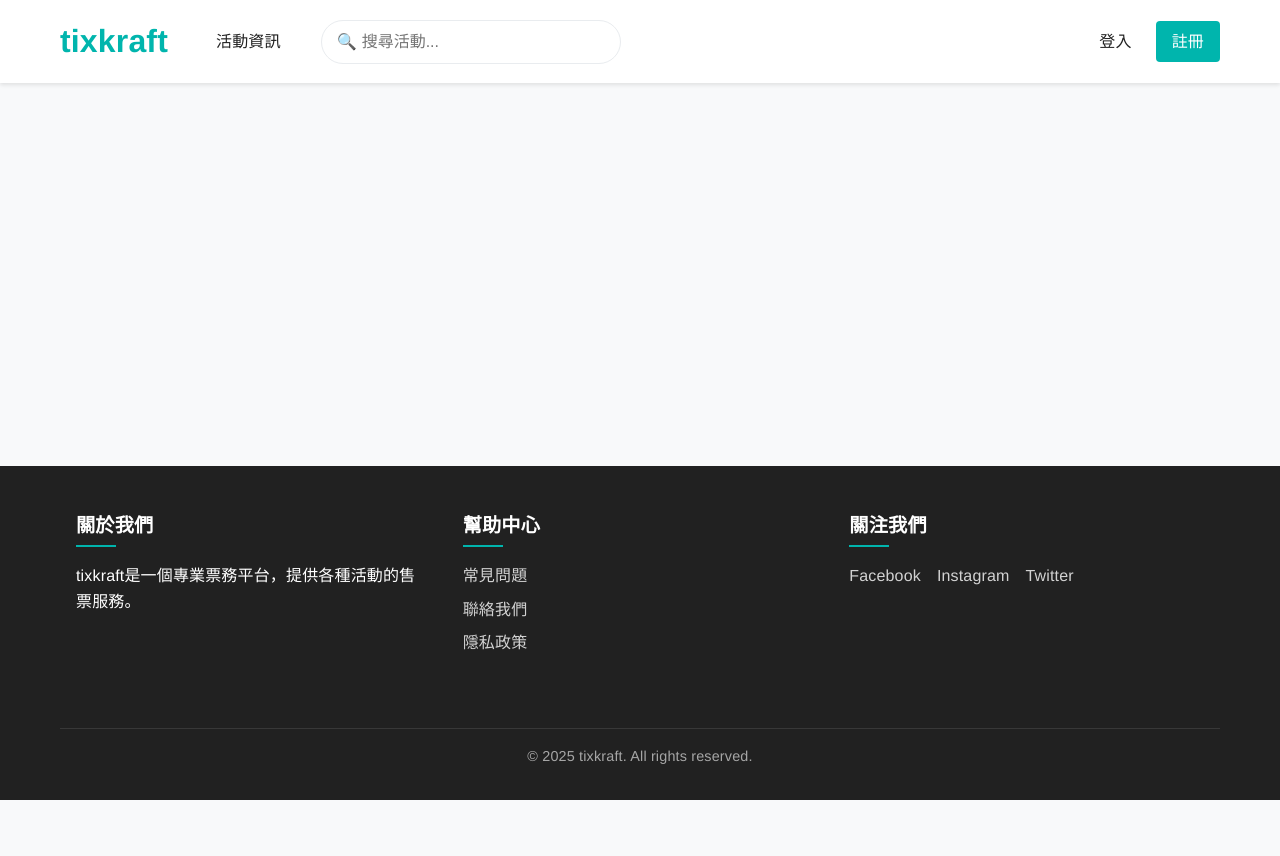
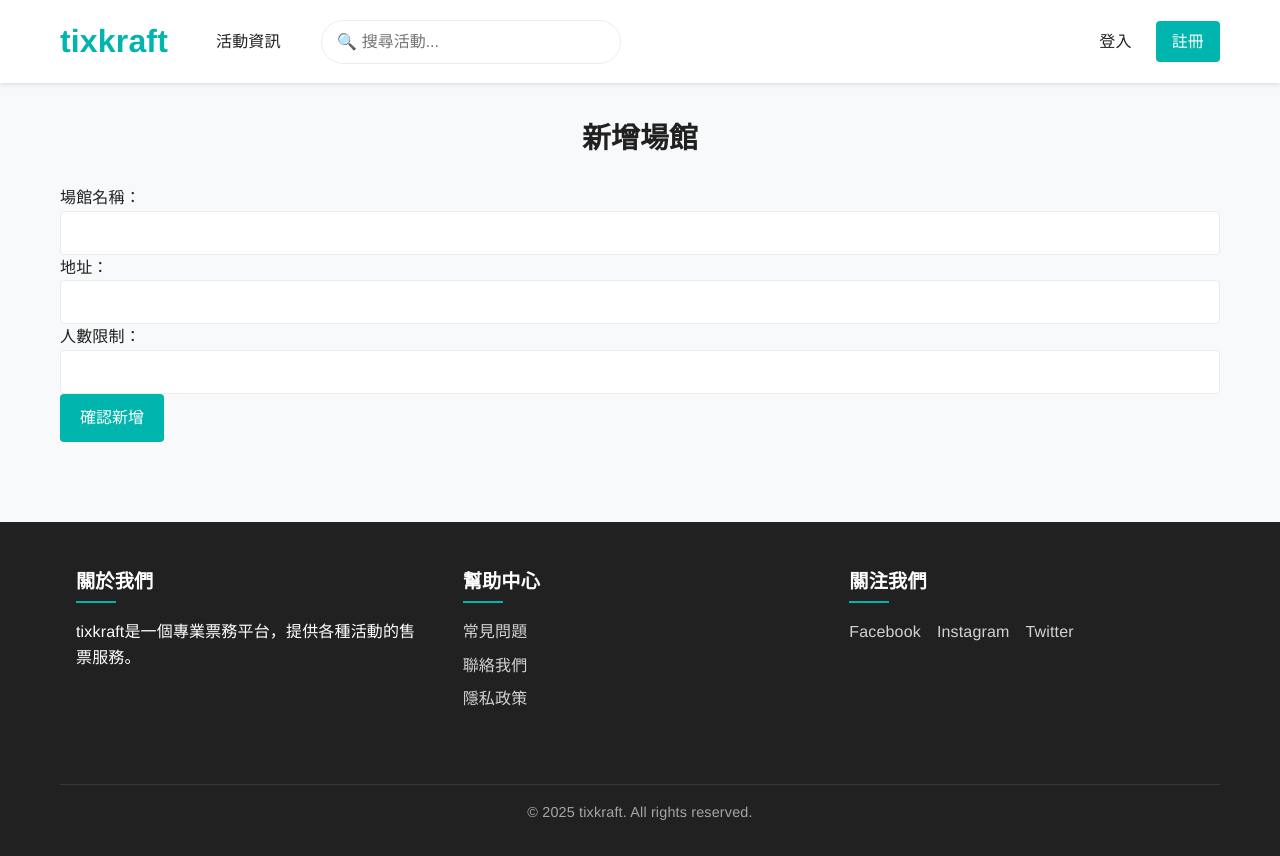
Before and after one commit to kkai0828/DSFinal-frontend, a React (Create React App) app: page /create-arena in a window 1280 px wide. Before the commit the page ends 800 px from the top, so only its background shows below. Built offline with nearby package versions, Linux system fonts and the light colour scheme; no server answers.

Commit message:
feat: create arena

```diff
--- a/src/App.tsx
+++ b/src/App.tsx
@@ -22,6 +22,7 @@ import BuyTicketPage from './components/BuyTicketPage'
 import PaymentPage from './components/PaymentPage'
 import ManageActivities from './components/manageActivities'
 import EditActivity from './components/editActivity'
+import CreateArena from './components/createArena'
 
 // Event categories for filters
 const EVENT_CATEGORIES = [
@@ -184,6 +185,7 @@ const App: React.FC = () => {
                 <Route path="/settings/change-password" element={<ChangePassword />} />
                 <Route path="/buy-ticket/:id" element={<BuyTicketPage />} />
                 <Route path="/payment/:id" element={<PaymentPage />} />
+                <Route path="/create-arena" element={<CreateArena />} />
               </Routes>
             </div>
           </main>
@@ -291,6 +293,12 @@ const HostLink: React.FC = () => {
       >
         管理活動
       </Link>
+      <Link
+        to="/create-arena"
+        className={`nav-link ${isActive('/create-arena')}`}
+      >
+        新增場館
+      </Link>
     </>
   ) : null;
 }
--- /dev/null
+++ b/src/components/createArena.tsx
@@ -0,0 +1,113 @@
+import React, { useState } from "react";
+import { useAuth } from "../context/AuthContext";
+import { useNavigate } from "react-router-dom";
+
+interface Arena {
+  id: string;
+  title: string;
+  address: string;
+  capacity: number;
+}
+
+const CreateArena = () => {
+  const { jwtToken, role } = useAuth();
+  const [title, setTitle] = useState("");
+  const [address, setAddress] = useState("");
+  const [capacity, setCapacity] = useState<number>(9999);
+  const navigate = useNavigate();
+
+  const [timeErrors, setTimeErrors] = useState<{ [key: string]: string }>({});
+
+  const handleSubmit = async (e: React.FormEvent) => {
+    e.preventDefault();
+
+    // 重置錯誤
+    setTimeErrors({});
+
+    if (!title || !address || !capacity) {
+      alert("資料不得為空");
+      return;
+    }
+
+    const areanaData = {
+      title: title,
+      address: address,
+      capacity: capacity,
+    };
+
+    try {
+      const response = await fetch("/arenas/", {
+        method: "POST",
+        headers: {
+          Authorization: `Bearer ${jwtToken}`,
+          "Content-Type": "application/json",
+        },
+        body: JSON.stringify(areanaData),
+      });
+      if (!response.ok) {
+        try {
+          const errorData = await response.text();
+          console.error(`錯誤狀態: ${response.status}, 詳情:`, errorData);
+        } catch (e) {
+          console.error("無法讀取錯誤詳情:", e);
+          alert(`新增活動失敗: ${response.status}`);
+        }
+        return;
+      }
+
+      const responseData = await response.json();
+
+      alert("新增活動成功");
+      navigate("/");
+    } catch (error) {
+      console.error("發送請求時出錯:", error);
+    }
+  };
+  return (
+    <div>
+      <p className="page-title">新增場館</p>
+      <form onSubmit={handleSubmit}>
+        <div className="input-gruop">
+          <label htmlFor="title">場館名稱：</label>
+          <input
+            type="text"
+            id="title"
+            onChange={(e) => setTitle(e.target.value)}
+            required
+            className="input"
+          />
+        </div>
+
+        <div className="input-gruop">
+          <label htmlFor="address">地址：</label>
+          <input
+            type="text"
+            id="address"
+            onChange={(e) => setAddress(e.target.value)}
+            required
+            className="input"
+            />
+        </div>
+
+        <div className="input-gruop">
+          <label htmlFor="capacity">人數限制：</label>
+          <input
+            type="number"
+            id="capacity"
+            onChange={(e) => setCapacity(parseInt(e.target.value))}
+            required
+            className="input"
+            min={0}
+            max={1000000}
+            />
+        </div>
+
+        <button type="submit" className="submit-button">
+          確認新增
+        </button>
+      </form>
+    </div>
+  );
+};
+
+export default CreateArena;
```
